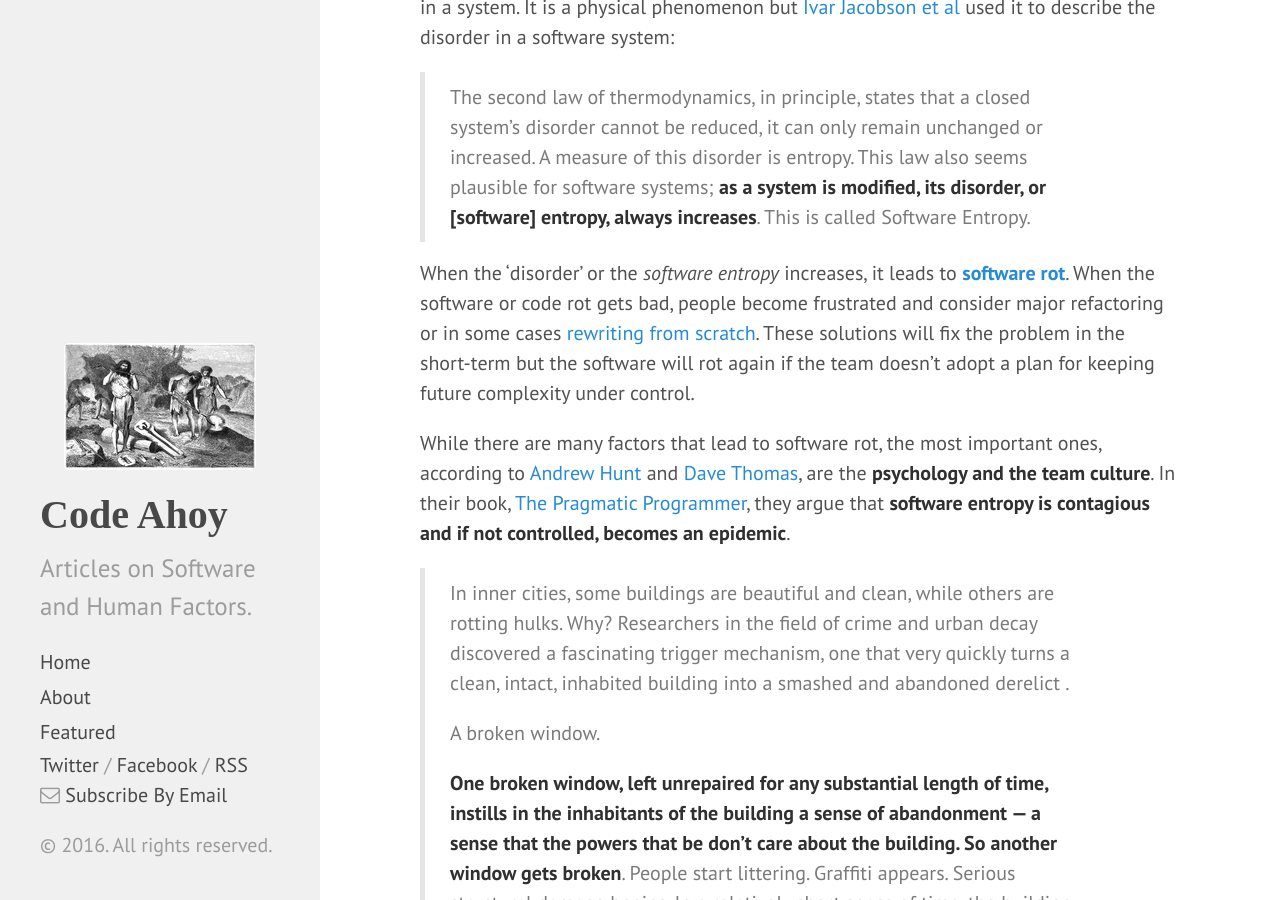
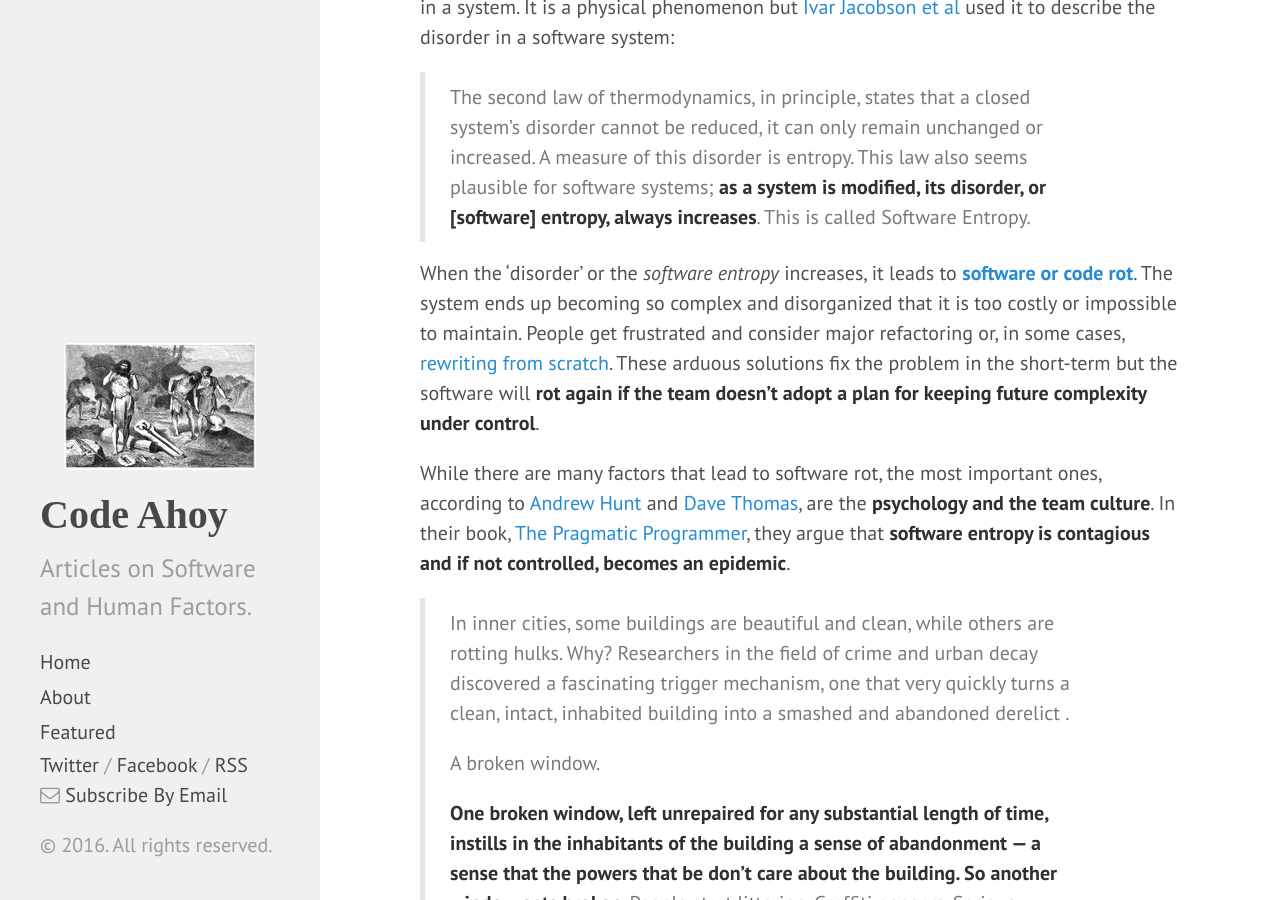
Before and after one commit to talk2viren/umermansoor.github.io, a Jekyll site: the page built from _posts/2016-05-02-software-rot-entropy-and-the-broken-window-theory.md, in a window 1280 px wide and 900 px high, scrolled down 1209 px. Built offline with Jekyll 4.4.1, drawn with Linux system fonts in a browser that asks for light colours; nearby versions of some CDN libraries; a script that is not in the unit is left out; comment, search, counter and statistics services are not loaded.

```diff
--- a/_posts/2016-05-02-software-rot-entropy-and-the-broken-window-theory.md
+++ b/_posts/2016-05-02-software-rot-entropy-and-the-broken-window-theory.md
@@ -17,7 +17,7 @@
 
 > The second law of thermodynamics, in principle, states that a closed system's disorder cannot be reduced, it can only remain unchanged or increased. A measure of this disorder is entropy. This law also seems plausible for software systems; **as a system is modified, its disorder, or [software] entropy, always increases**. This is called Software Entropy.
 
-When the 'disorder' or the *software entropy* increases, it leads to **[software rot](https://en.wikipedia.org/wiki/Software_rot)**. When the software or code rot gets bad, people become frustrated and consider major refactoring or in some cases [rewriting from scratch](http://codeahoy.com/2016/04/21/when-to-rewrite-from-scratch-autopsy-of-a-failed-software/). These solutions will fix the problem in the short-term but the software will rot again if the team doesn't adopt a plan for keeping future complexity under control.
+When the 'disorder' or the *software entropy* increases, it leads to **[software or code rot](https://en.wikipedia.org/wiki/Software_rot)**. The system ends up becoming so complex and disorganized that it is too costly or impossible to maintain. People get frustrated and consider major refactoring or, in some cases, [rewriting from scratch](http://codeahoy.com/2016/04/21/when-to-rewrite-from-scratch-autopsy-of-a-failed-software/). These arduous solutions fix the problem in the short-term but the software will **rot again if the team doesn't adopt a plan for keeping future complexity under control**.
 
 While there are many factors that lead to software rot, the most important ones, according to [Andrew Hunt](https://en.wikipedia.org/wiki/Andy_Hunt_(author)) and [Dave Thomas](https://en.wikipedia.org/wiki/Dave_Thomas_(programmer)), are the **psychology and the team culture**. In their book, [The Pragmatic Programmer](http://www.amazon.com/Pragmatic-Programmer-Journeyman-Master/dp/020161622X), they argue that **software entropy is contagious and if not controlled, becomes an epidemic**.
 
```
